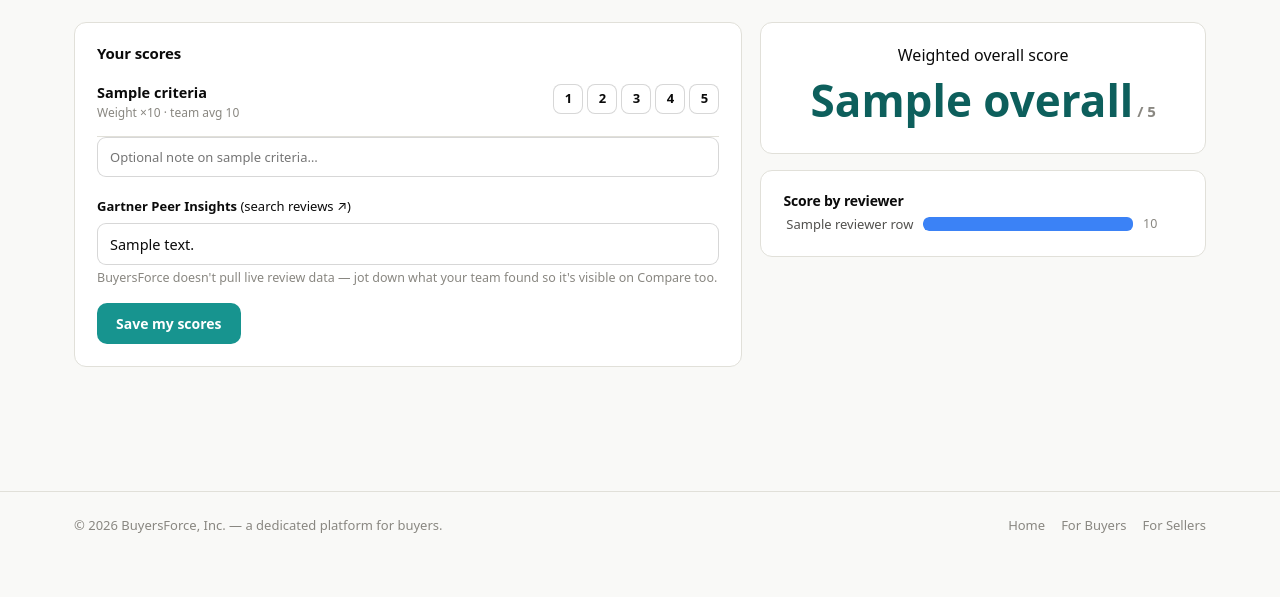
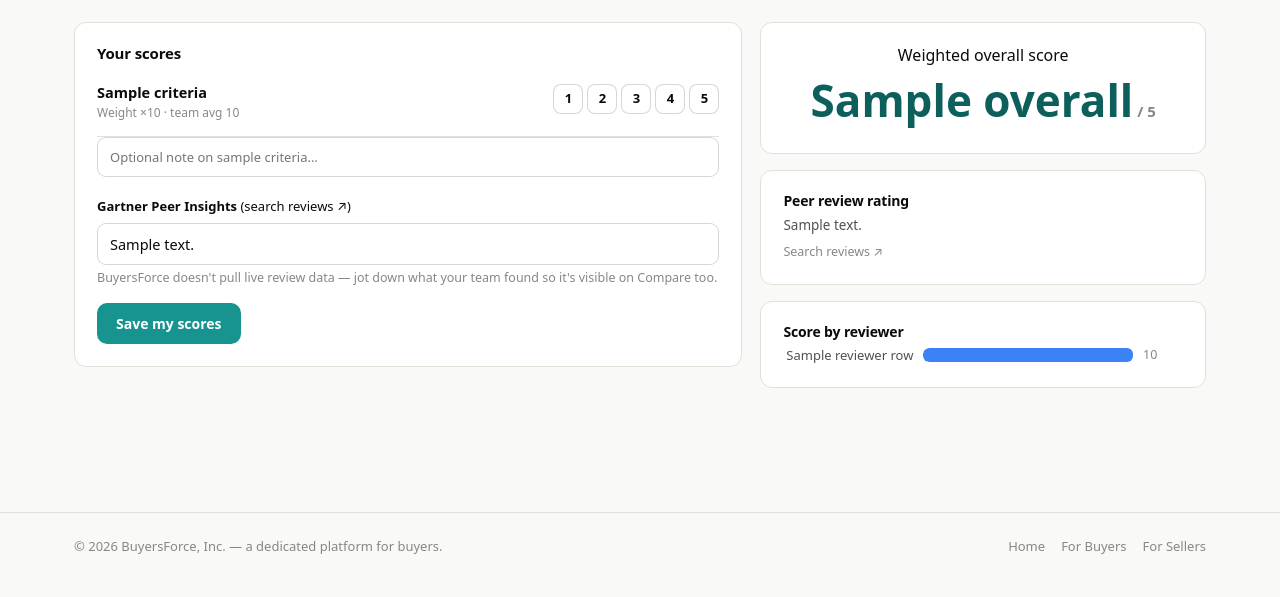
Before and after one commit to yannielli/Buyersforce, a Flask app: template buyersforce/templates/buyer/evaluation_detail.html in a window 1280 px wide. Shown: the part 203-800 px from the top of the page. Run offline with Flask 3, Linux system fonts and the light colour scheme; the template is opened without the code that fills it: most values are stand-ins (such as "Sample title", 1, 10 or a date in 2020); grey boxes marked "Sample" are stand-in pictures; some libraries are stand-ins or nearby versions.

Commit message:
Surface the Peer Review rating in the evaluation summary panel
The Gartner Peer Insights free-text note was only visible inside the
scoring form's input field. Added a "Peer review rating" card to the
summary column (alongside Weighted overall score and Score by
reviewer) so it's part of the at-a-glance rollup, with a fallback hint
and search link when no note has been added yet.

No backend or schema changes -- the evaluation record and Gartner URL
were already passed to this template.

Co-Authored-By: Claude Sonnet 5 <noreply@anthropic.com>
Claude-Session: https://claude.ai/code/session_012QpbFC2jxxNCiKoAkzskKv

```diff
--- a/buyersforce/templates/buyer/evaluation_detail.html
+++ b/buyersforce/templates/buyer/evaluation_detail.html
@@ -58,6 +58,16 @@
       {% endif %}
     </div>
 
+    <div class="card" style="margin-top:16px;">
+      <h3 style="font-size:14px;">Peer review rating</h3>
+      {% if ev.gartner_peer_note %}
+      <p style="font-size:13.5px; margin:0;">{{ ev.gartner_peer_note }}</p>
+      {% else %}
+      <p class="hint" style="margin:0;">No Gartner Peer Insights notes yet — add one in the form.</p>
+      {% endif %}
+      <a href="{{ gartner_url }}" target="_blank" rel="noopener" class="hint" style="display:inline-block; margin-top:8px;">Search reviews ↗</a>
+    </div>
+
     {% if reviewer_rows %}
     <div class="card" style="margin-top:16px;">
       <h3 style="font-size:14px;">Score by reviewer</h3>
```
